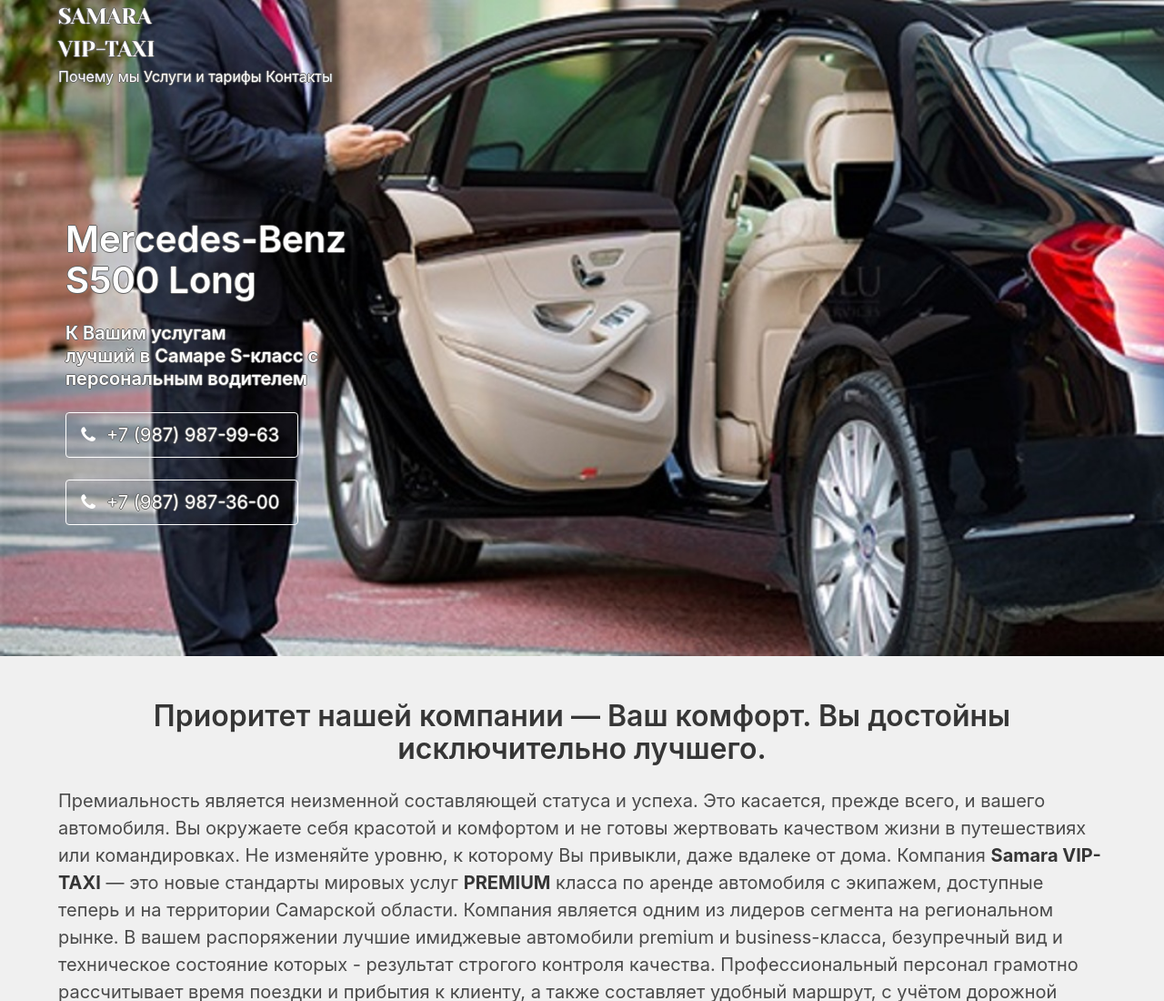
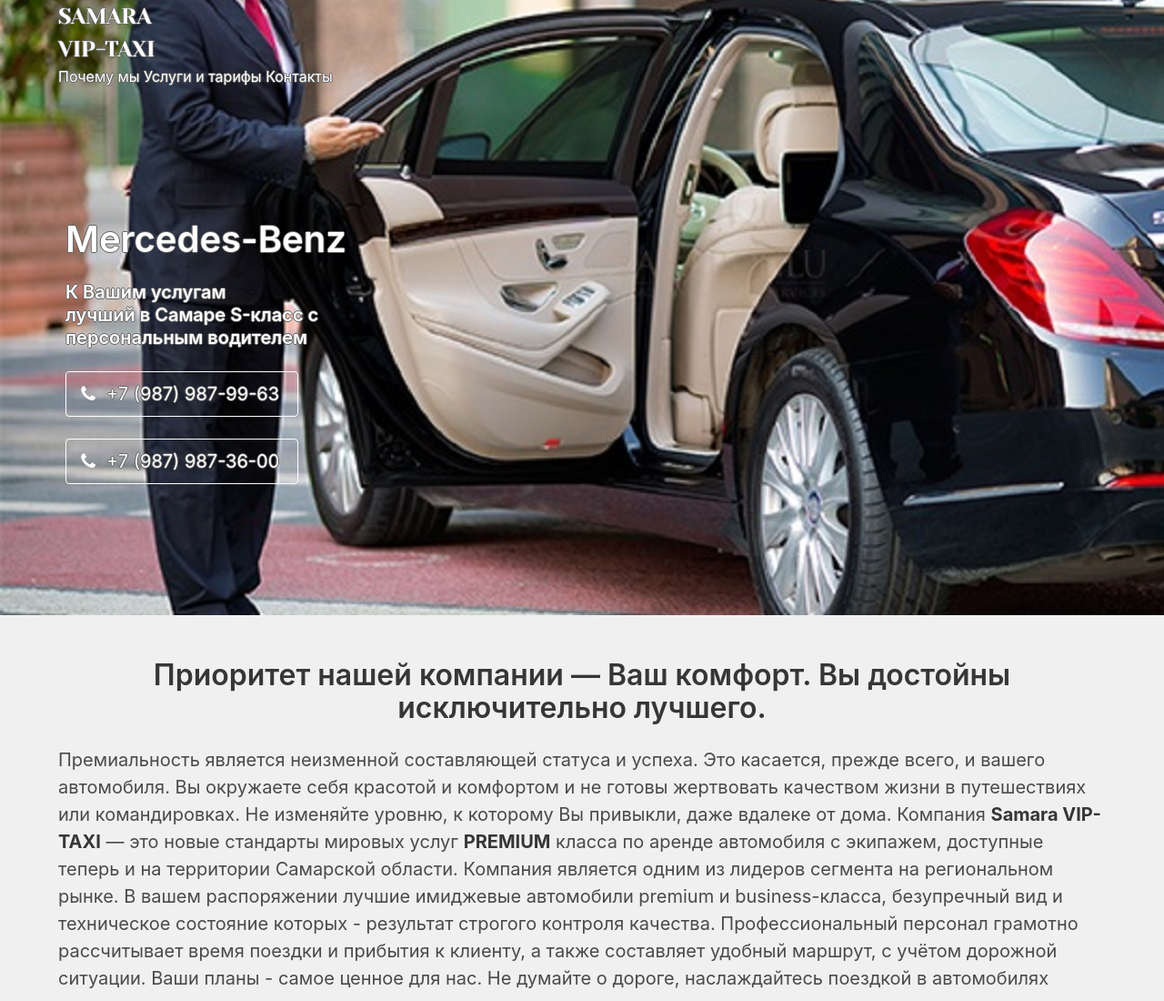
Before and after one commit to samara-vip-taxi/web-site, a plain HTML site: page index.html in a window 1280 px wide. Shown: the top 1100 px of the page at 91% size. Drawn offline with nearby package versions, Linux system fonts and the light colour scheme; files whose address does not match are found by name.

Commit message:
minor changes

```diff
--- a/index.html
+++ b/index.html
@@ -42,7 +42,7 @@
     <div class="hero-body">
       <div class="container">
         <h1 class="title is-2 dark-border-for-text">
-          Mercedes-Benz<br>S500 Long
+          Mercedes-Benz
         </h1>
         <p>
           <h2 class="subtitle is-5 dark-border-for-text">
```
